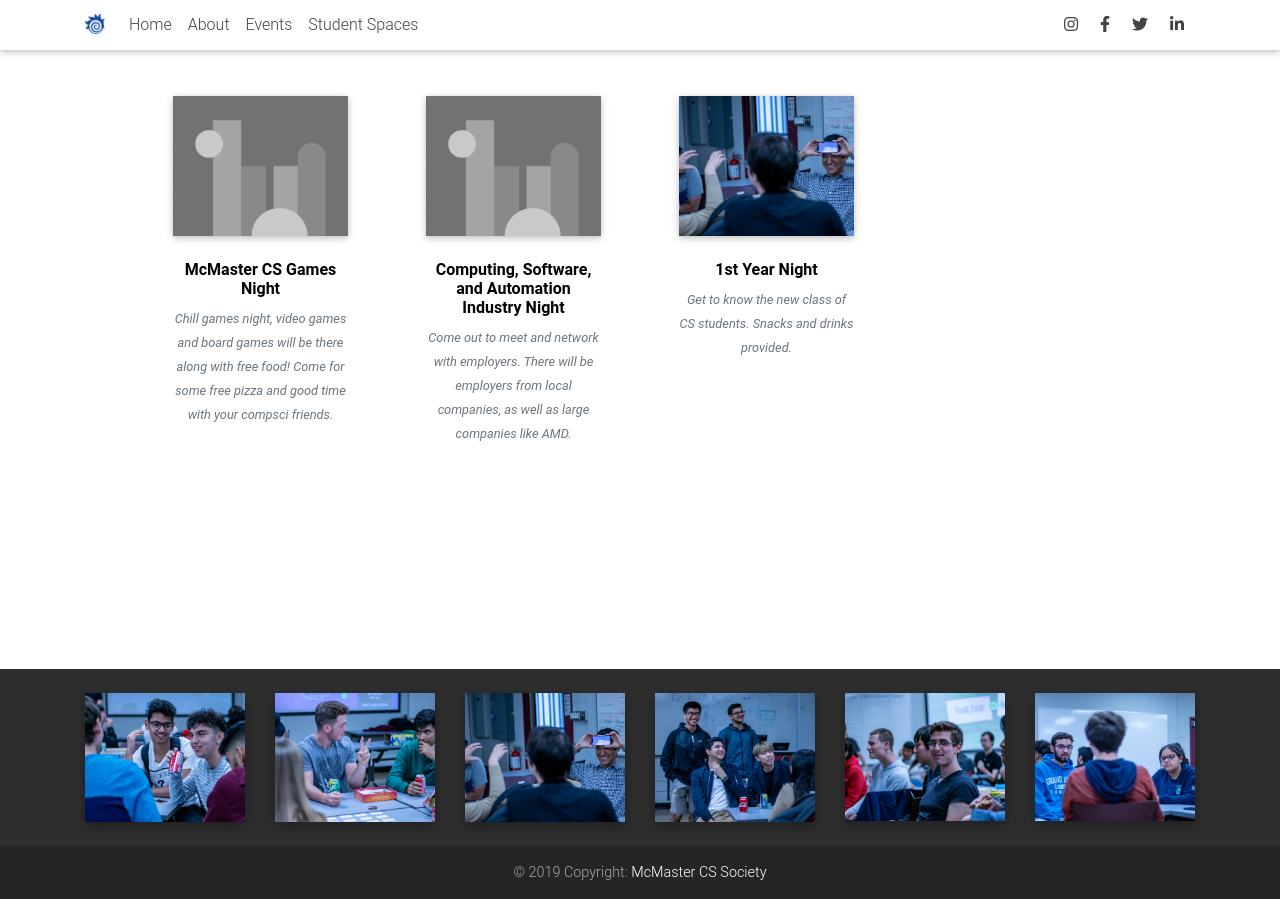
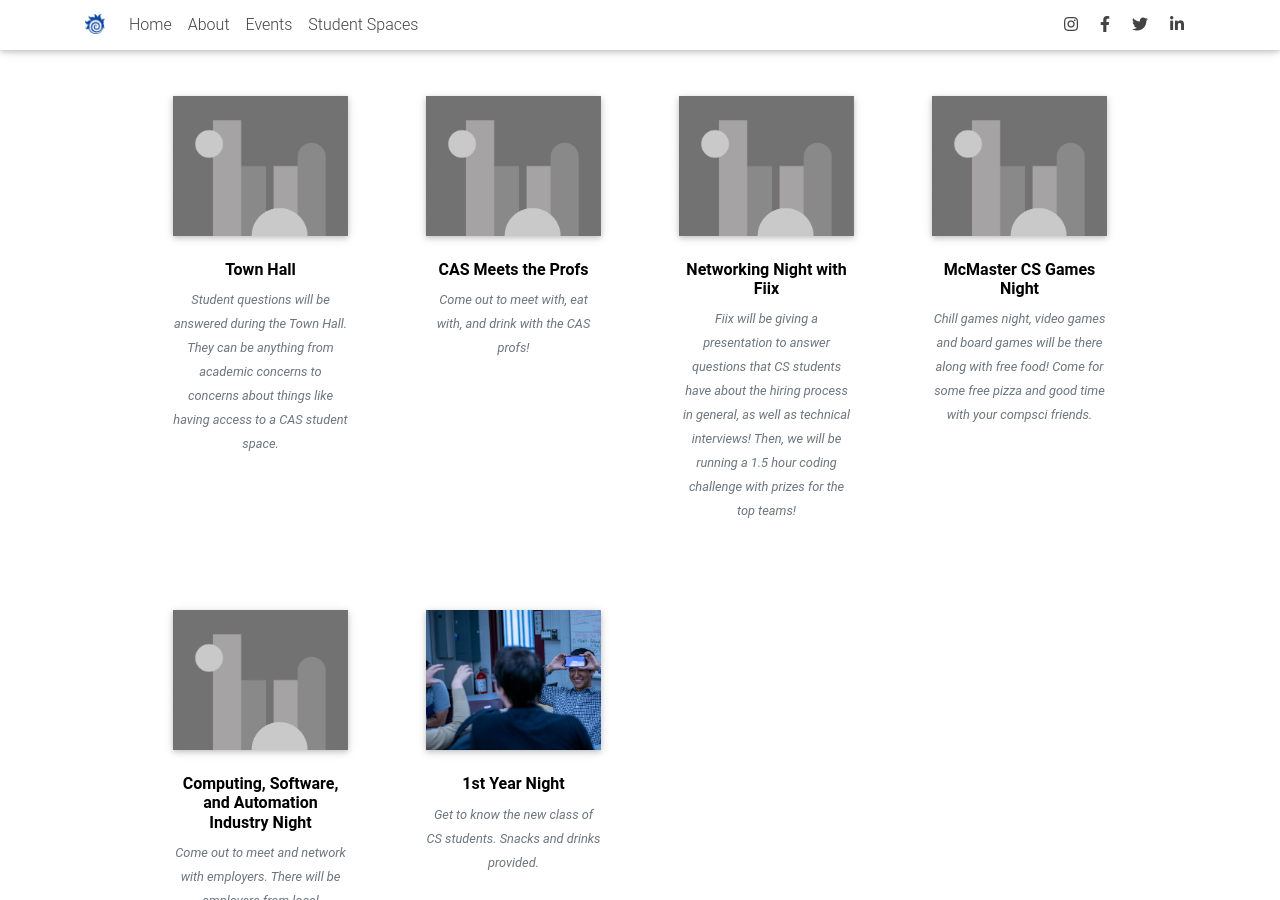
Before and after one commit to ABerriault/CS-Society-Website, a Jekyll site: the page built from events.markdown, in a window 1280 px wide and 900 px high, scrolled down 576 px. Built offline with Jekyll 4.4.1, drawn with Linux system fonts in a browser that asks for light colours; nearby versions of some CDN libraries.

Commit message:
add past events

```diff
--- a/_data/events.yml
+++ b/_data/events.yml
@@ -1,3 +1,18 @@
+- name: Town Hall
+  photo: placeholder.jpg
+  description: Student questions will be answered during the Town Hall. They can be anything from academic concerns to concerns about things like having access to a CAS student space.
+  link: https://www.facebook.com/events/2537240246599139/
+
+- name: CAS Meets the Profs
+  photo: placeholder.jpg
+  description: Come out to meet with, eat with, and drink with the CAS profs!
+  link: https://www.facebook.com/events/172956900621397/
+
+- name: Networking Night with Fiix
+  photo: placeholder.jpg
+  description: Fiix will be giving a presentation to answer questions that CS students have about the hiring process in general, as well as technical interviews! Then, we will be running a 1.5 hour coding challenge with prizes for the top teams!
+  link: https://www.facebook.com/events/966924060337808/
+
 - name: McMaster CS Games Night
   photo: placeholder.jpg
   description: Chill games night, video games and board games will be there along with free food! Come for some free pizza and good time with your compsci friends.
```
